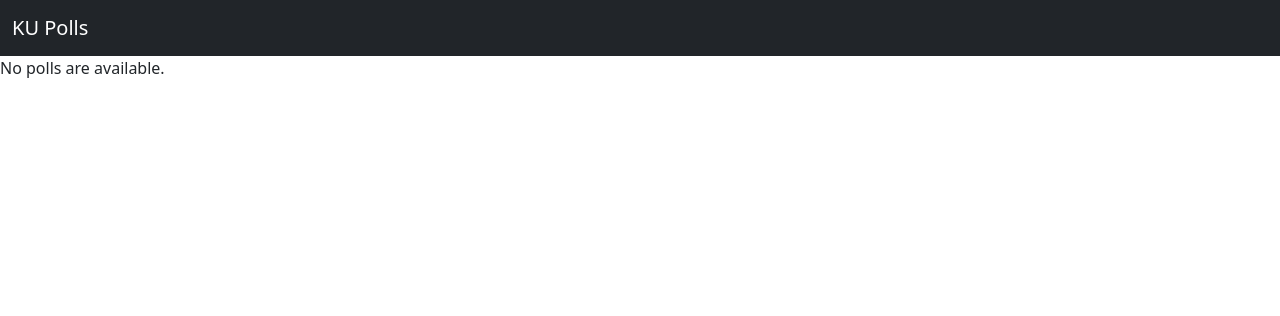
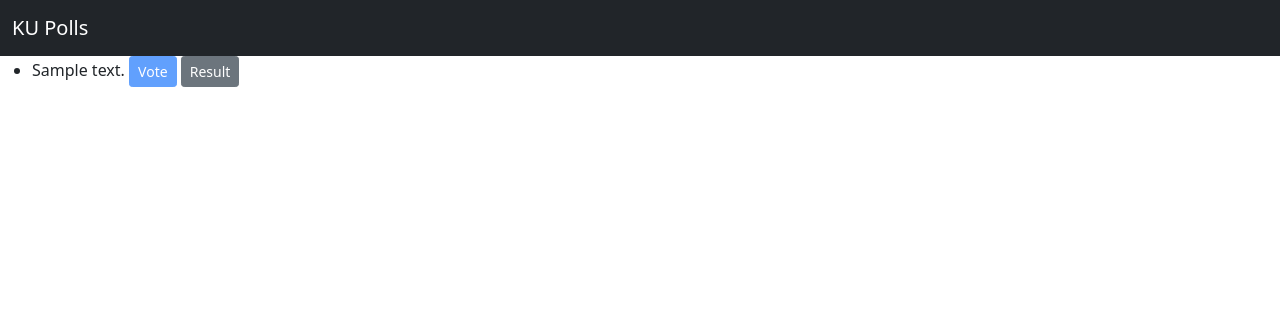
Before and after one commit to HelloYeew/ku-polls, a Django app: page /polls/ in a window 1280 px wide. Shown: the top 316 px of the page. Run offline with Django 3.2, Linux system fonts and the light colour scheme; tables that the repository leaves empty hold one stand-in row (values such as "Sample post").

Commit message:
Only show “vote” link for a poll where voting is allowed.

```diff
--- a/polls/templates/polls/index.html
+++ b/polls/templates/polls/index.html
@@ -8,7 +8,12 @@
 {% if latest_question_list %}
     <ul>
     {% for question in latest_question_list %}
-    <li><a href="{% url 'polls:detail' question.id %}">{{ question.question_text }}</a> <a class="btn btn-primary" href="{% url 'polls:detail' question.id %}" role="button">Vote</a> <a class="btn btn-secondary" href="{% url 'polls:results' question.id %}" role="button">Result</a> </li>
+        {% if question.can_vote %}
+            <li>{{ question.question_text }} <a class="btn btn-primary btn-sm" href="{% url 'polls:detail' question.id %}" role="button">Vote</a> <a class="btn btn-secondary btn-sm" href="{% url 'polls:results' question.id %}" role="button">Result</a> </li>
+        {% else %}
+            <li>{{ question.question_text }} <button type="button" class="btn btn-primary btn-sm" disabled>Vote</button> <a class="btn btn-secondary btn-sm" href="{% url 'polls:results' question.id %}" role="button">Result</a> </li>
+        {% endif %}
+
     {% endfor %}
     </ul>
 {% else %}
--- a/polls/views.py
+++ b/polls/views.py
@@ -18,8 +18,7 @@ class IndexView(generic.ListView):
         published in the future).
         """
         return Question.objects.filter(
-            pub_date__lte=timezone.now(),
-            end_date__gte=timezone.now()
+            pub_date__lte=timezone.now()
         ).order_by('-pub_date')[:5]
 
 
```
